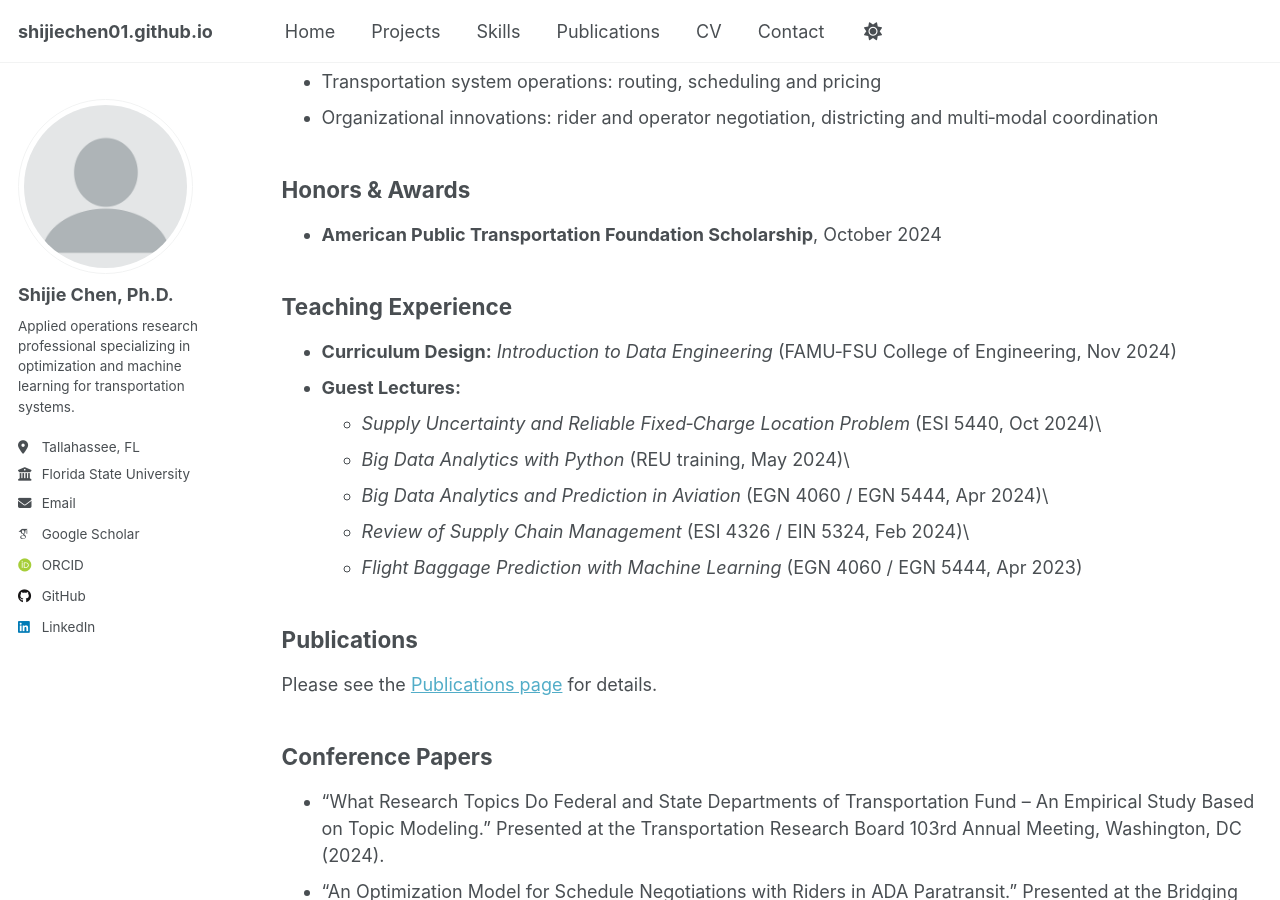
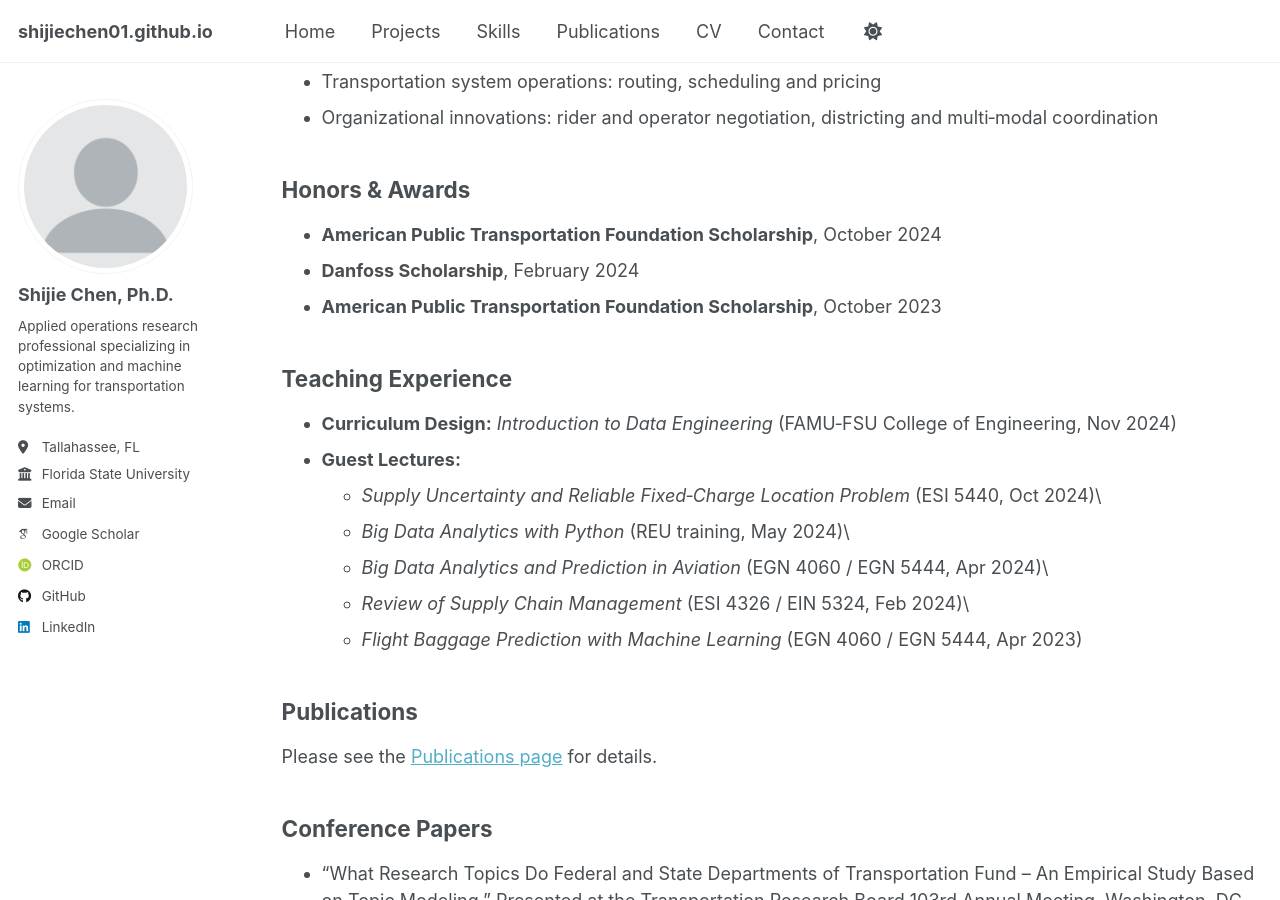
Before and after one commit to ShijieChen01/shijiechen01.github.io, a Jekyll site: the page built from _pages/cv.md, in a window 1280 px wide and 900 px high, scrolled down 709 px. Built offline with Jekyll 4.4.1, drawn with Linux system fonts in a browser that asks for light colours; some web fonts are replaced; a script that is not in the unit is left out.

Commit message:
Update cv.md

```diff
--- a/_pages/cv.md
+++ b/_pages/cv.md
@@ -35,6 +35,9 @@ Applications:
 <h2>Honors &amp; Awards</h2>
 
 * **American Public Transportation Foundation Scholarship**, October 2024
+* **Danfoss Scholarship**, February 2024
+* **American Public Transportation Foundation Scholarship**, October 2023
+
 
 <h2>Teaching Experience</h2>
 
```
